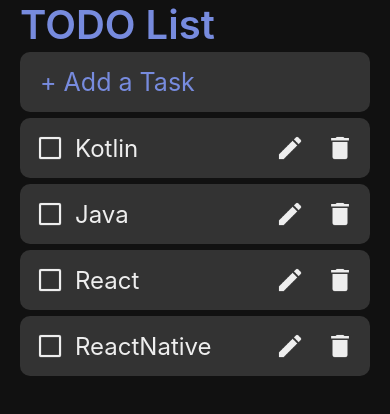
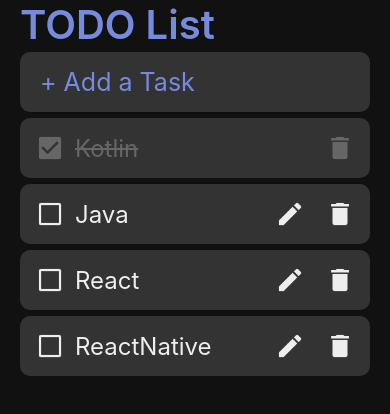
Before and after one commit to ppErika/ReactNative-Todo, a React Native app: screen / in a window 390 px wide. Shown: the top 414 px of the page. Built offline with nearby package versions, Linux system fonts and the light colour scheme.

Commit message:
완료 처리 기능 (체크박스 변경, 색변경, 글자에 줄 가게)

```diff
--- a/src/App.js
+++ b/src/App.js
@@ -56,6 +56,12 @@
     setTasks(currentTasks);
   };
 
+  const toggleTask = (id) => {
+    const currentTasks = Object.assign({}, tasks);
+    currentTasks[id]['completed'] = !currentTasks[id]['completed'];
+    setTasks(currentTasks);
+  };
+
   return (
     <ThemeProvider theme={theme}>
       <Container>
@@ -74,7 +80,12 @@
           {Object.values(tasks)
             .reverse()
             .map((item) => (
-              <Task key={item.id} item={item} deleteTask={deleteTask} />
+              <Task
+                key={item.id}
+                item={item}
+                deleteTask={deleteTask}
+                toggleTask={toggleTask}
+              />
             ))}
         </List>
       </Container>
--- a/src/components/IconButton.js
+++ b/src/components/IconButton.js
@@ -8,26 +8,31 @@
   width: 30px;
   height: 30px;
   margin: 10px;
-  tint-color: ${({theme}) => theme.text};
+  tint-color: ${({theme, completed}) => (completed ? theme.done : theme.text)};
 `;
 
-const IconButton = ({icon, onPress, id}) => {
+const IconButton = ({icon, onPress, item}) => {
   const _onPress = () => {
-    onPress(id);
+    onPress(item.id);
   };
   return (
     <TouchableOpacity onPress={_onPress}>
       <View>
-        <Icon source={icon} />
+        <Icon source={icon} completed={item.completed} />
       </View>
     </TouchableOpacity>
   );
 };
 
+// 수정버튼이 아이템을 props로 전달하지 않아서 생기는 에러를 기본값을 줌으로써 해결
+IconButton.defaultProps = {
+  item: {completed: false},
+};
+
 IconButton.propTypes = {
   icon: PropTypes.oneOf(Object.values(icons)).isRequired,
   onPress: PropTypes.func,
-  id: PropTypes.string,
+  item: PropTypes.object,
 };
 
 export default IconButton;
--- a/src/components/Task.js
+++ b/src/components/Task.js
@@ -12,19 +12,25 @@
   padding: 5px;
   margin: 3px 0;
 `;
-const Contenets = styled.Text`
+const Contents = styled.Text`
   flex: 1;
   font-size: 24px;
-  color: ${({theme}) => theme.text};
+  color: ${({theme, completed}) => (completed ? theme.done : theme.text)};
+  text-decoration-line: ${({completed}) =>
+    completed ? 'line-through' : 'none'};
 `;
 
-const Task = ({item, deleteTask}) => {
+const Task = ({item, deleteTask, toggleTask}) => {
   return (
     <Container>
-      <IconButton icon={icons.uncheck} />
-      <Contenets>{item.text}</Contenets>
-      <IconButton icon={icons.edit} />
-      <IconButton icon={icons.delete} id={item.id} onPress={deleteTask} />
+      <IconButton
+        icon={item.completed ? icons.check : icons.uncheck}
+        item={item}
+        onPress={toggleTask}
+      />
+      <Contents completed={item.completed}>{item.text}</Contents>
+      {item.completed || <IconButton icon={icons.edit} />}
+      <IconButton icon={icons.delete} item={item} onPress={deleteTask} />
     </Container>
   );
 };
@@ -32,6 +38,7 @@
 Task.propTypes = {
   item: PropTypes.object.isRequired,
   deleteTask: PropTypes.func.isRequired,
+  toggleTask: PropTypes.func.isRequired,
 };
 
 export default Task;
```
